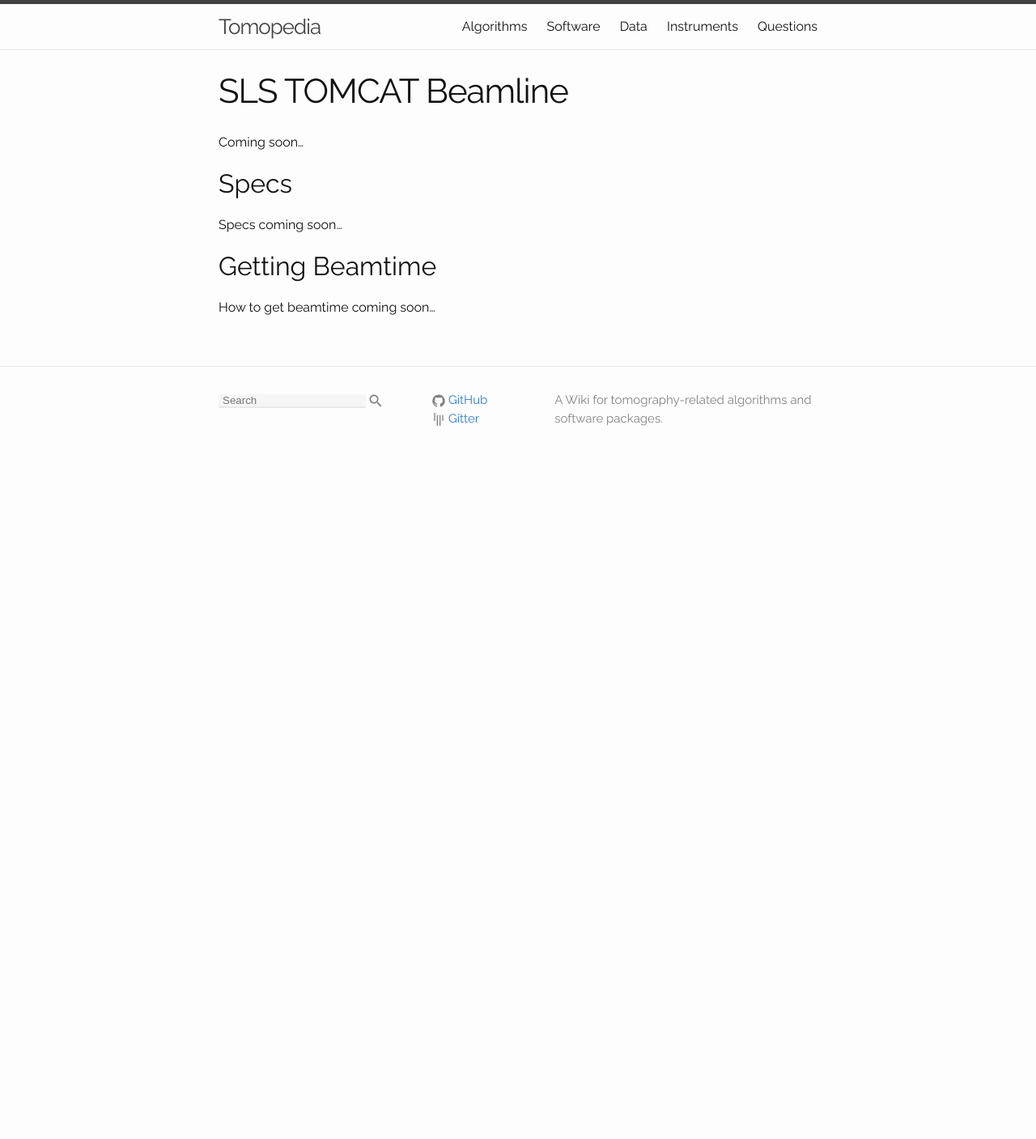
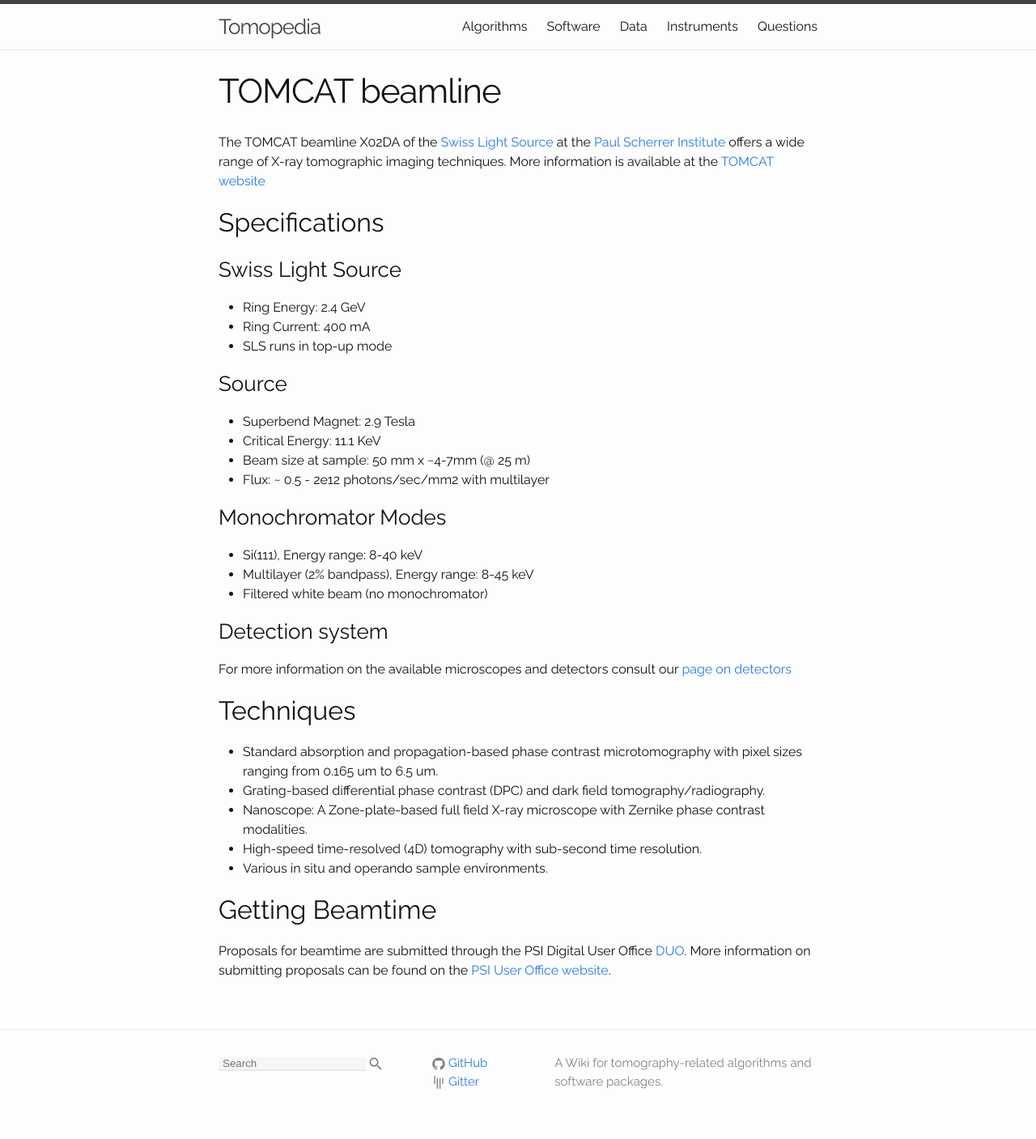
Before and after one commit to tomopedia/tomopedia.github.io, a Jekyll site: the page built from instruments/tomcat.md, in a window 1280 px wide. Shown: the whole page at 81% size. Built offline with Jekyll 4.4.1, drawn with Linux system fonts in a browser that asks for light colours; before the commit the page ends 900 px from its top, so only the background shows below that.

Commit message:
Added TOMCAT description

```diff
--- a/instruments/tomcat.md
+++ b/instruments/tomcat.md
@@ -1,15 +1,45 @@
 ---
 layout: page
-title: SLS TOMCAT Beamline
+title: TOMCAT beamline
 permalink: instruments/tomcat/
 ---
 
-Coming soon...
+The TOMCAT beamline X02DA of the [Swiss Light Source ](https://www.psi.ch/sls) at the [Paul Scherrer Institute](https://www.psi.ch) offers a wide range of X-ray tomographic imaging techniques. More information is available at the [TOMCAT website](http://microct.lbl.gov/)
 
-## Specs
+## Specifications
 
-Specs coming soon...
+### Swiss Light Source
+
+* Ring Energy: 2.4 GeV
+* Ring Current: 400 mA
+* SLS runs in top-up mode
+
+### Source
+
+* Superbend Magnet: 2.9 Tesla
+* Critical Energy: 11.1 KeV
+* Beam size at sample: 50 mm x ~4-7mm (@ 25 m)
+* Flux: ~ 0.5 - 2e12 photons/sec/mm2 with multilayer
+
+### Monochromator Modes
+
+* Si(111), Energy range: 8-40 keV
+* Multilayer (2% bandpass), Energy range: 8-45 keV
+* Filtered white beam (no monochromator)
+
+### Detection system
+
+For more information on the available microscopes and detectors consult our [page on detectors](https://www.psi.ch/sls/tomcat/detectors)
+
+## Techniques
+
+* Standard absorption and propagation-based phase contrast microtomography with pixel sizes ranging from 0.165 um to 6.5 um.
+* Grating-based differential phase contrast (DPC) and dark field tomography/radiography.
+* Nanoscope: A Zone-plate-based full field X-ray microscope with Zernike phase contrast modalities.
+* High-speed time-resolved (4D) tomography with sub-second time resolution.
+* Various in situ and operando sample environments.
+
 
 ## Getting Beamtime
 
-How to get beamtime coming soon...
+Proposals for beamtime are submitted through the PSI Digital User Office [DUO](https://duo.psi.ch). More information on submitting proposals can be found on the [PSI User Office website](https://www.psi.ch/useroffice).
```
Also changed, not shown: main_pages/60_instruments.md (+1 -1 lines).
